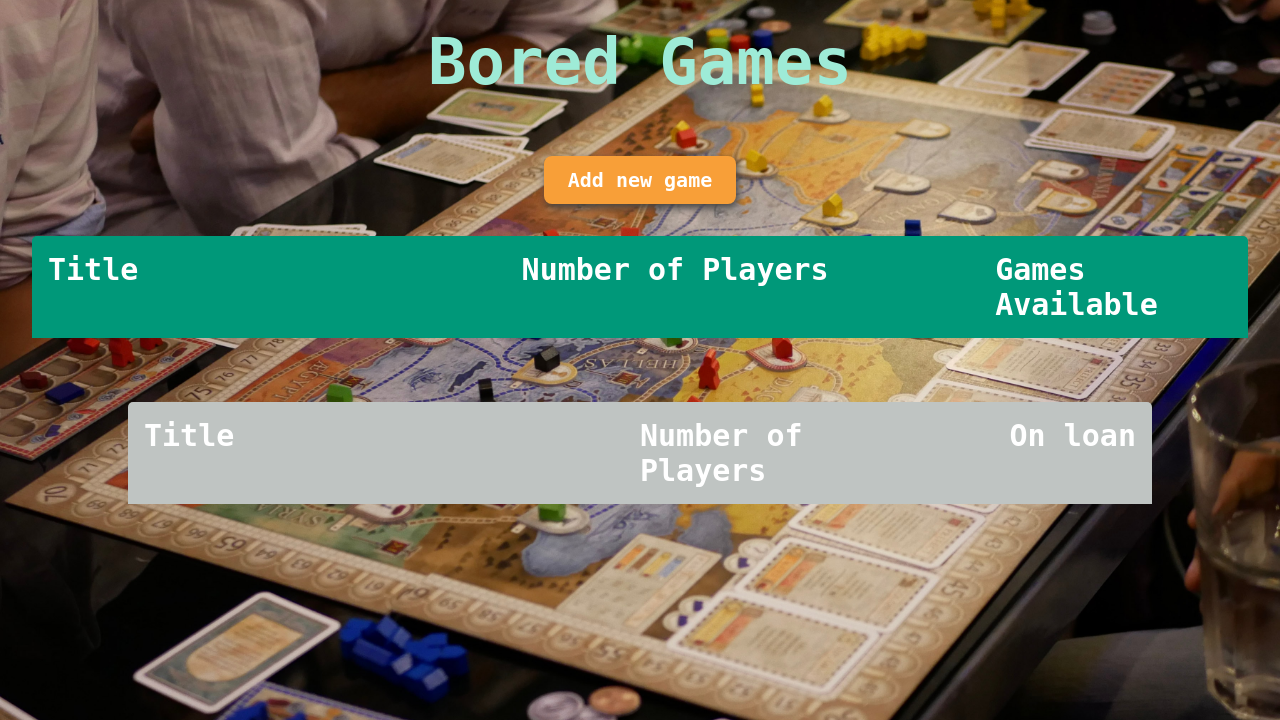
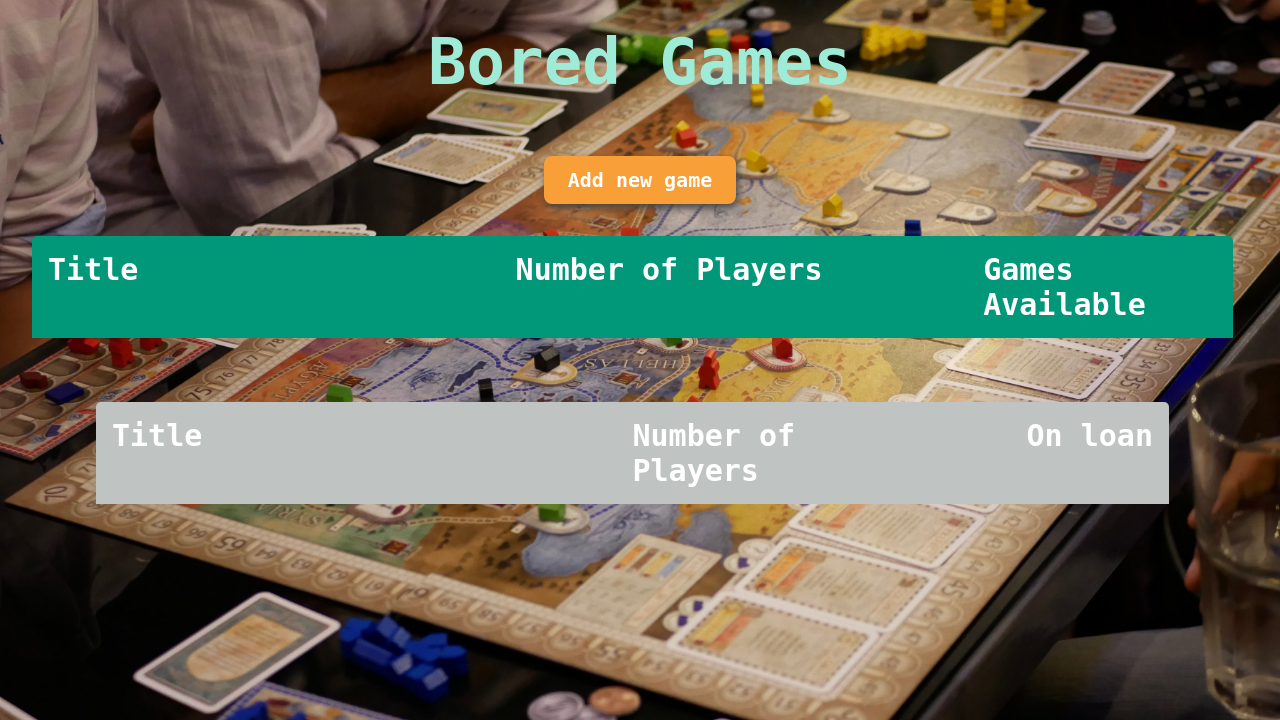
Before and after one commit to arekune/bored-games, a Django app: template bored_games_app/templates/bored_games_app/games.html in a window 1280 px wide. Shown: the part 80-800 px from the top of the page. Run offline with Django 4.2, Linux system fonts and the light colour scheme; the template is opened without the code that fills it, so the values that code supplies are empty.

Commit message:
Further fix on games page overflow

```diff
--- a/bored_games_app/static/bored_games_app/games.css
+++ b/bored_games_app/static/bored_games_app/games.css
@@ -41,7 +41,8 @@ h1:hover {
 .content {
   max-height: 18.5rem;
   max-width: 95vw;
-  overflow: auto;
+  overflow-y: auto;
+  scrollbar-gutter: stable;
 }
 
 .content ul {
@@ -102,8 +103,9 @@ h1:hover {
 .rented-content {
   margin-top: 4rem;
   max-height: 18rem;
-  max-width: 80vw;
-  overflow: auto;
+  max-width: 85vw;
+  overflow-y: auto;
+  scrollbar-gutter: stable;
 }
 
 .rented-content ul {
```
